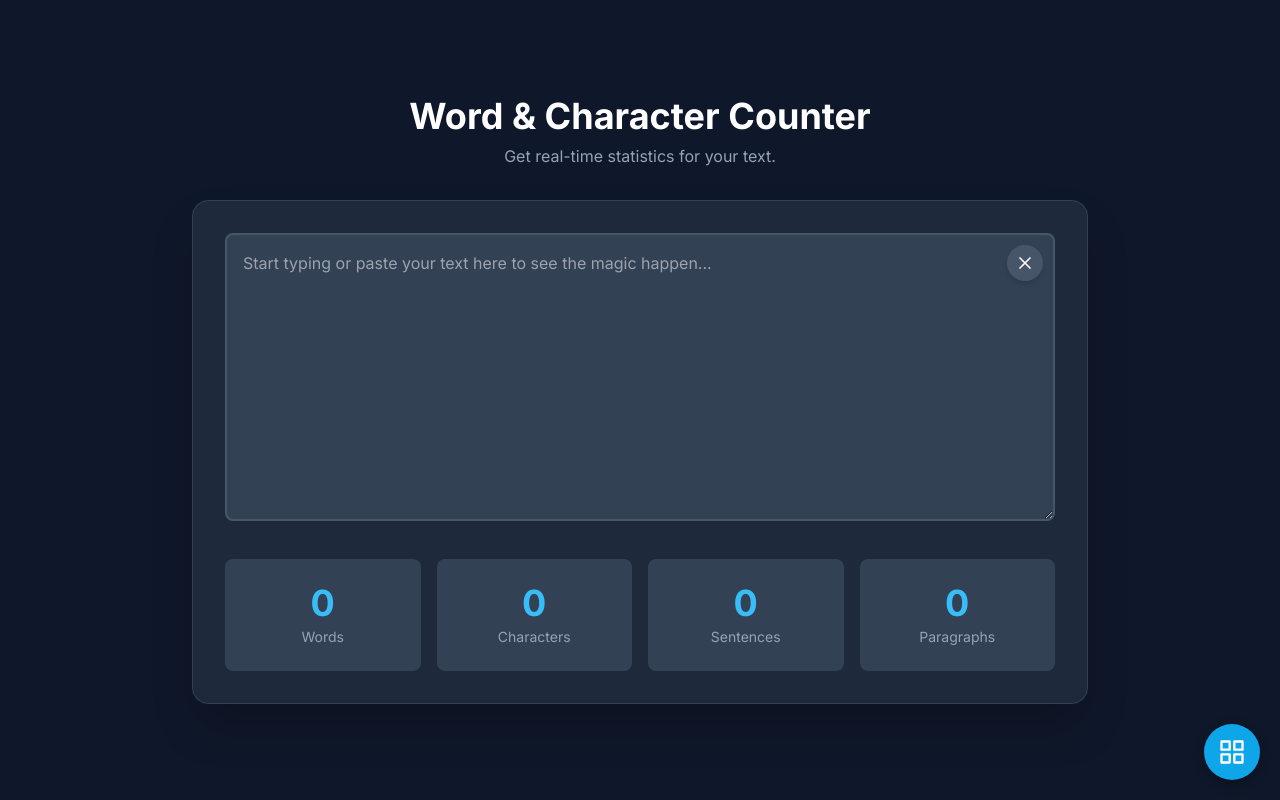
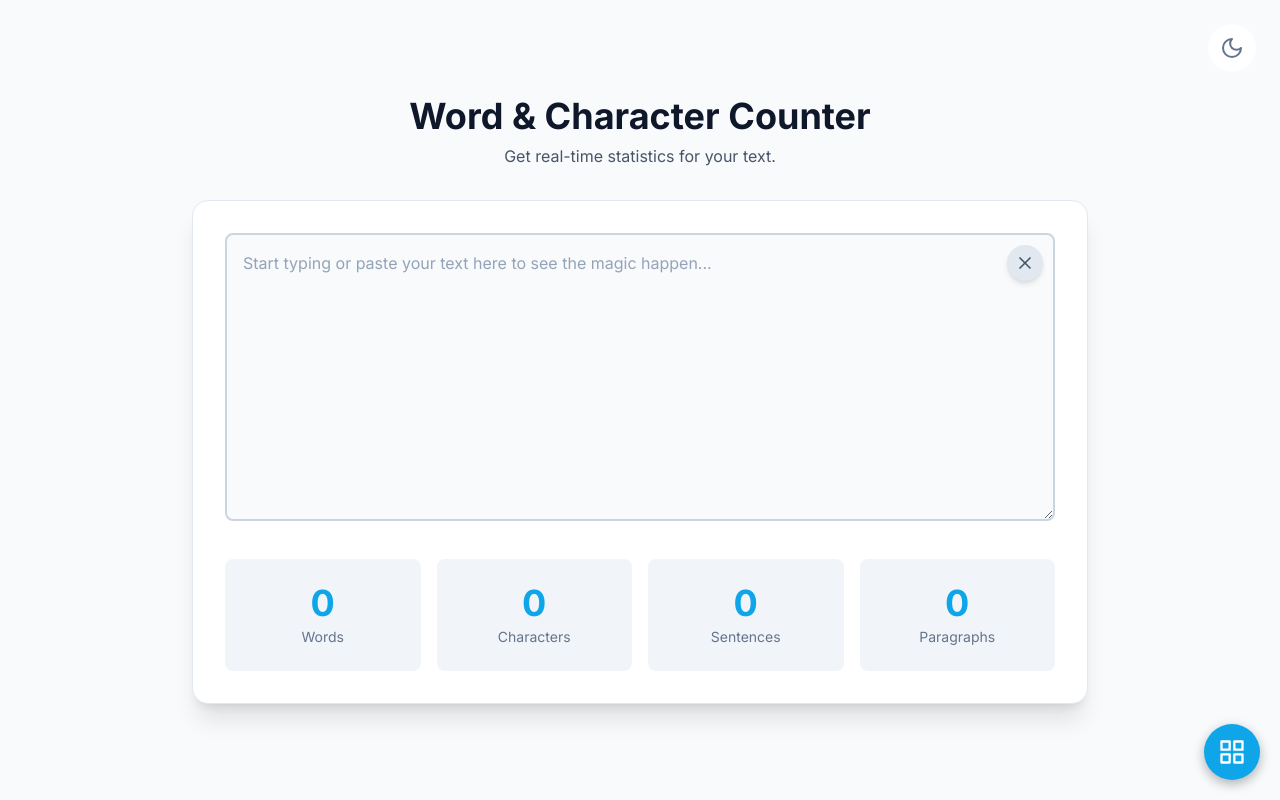
Before and after one commit to itxcrusher/word-character-counter, a plain HTML site: page index.html in a window 1280 px wide. Drawn offline with nearby package versions, Linux system fonts and the light colour scheme.

Commit message:
Enhance dark mode support and UI updates
Updated theme toggle functionality and styles for better dark mode support. Improved accessibility and visual consistency across the application.

```diff
--- a/index.html
+++ b/index.html
@@ -5,6 +5,11 @@
     <meta name="viewport" content="width=device-width, initial-scale=1.0">
     <title>Word & Character Counter</title>
     <script src="https://cdn.tailwindcss.com"></script>
+    <script>
+        tailwind.config = {
+            darkMode: 'class',
+        }
+    </script>
     <link rel="preconnect" href="https://fonts.googleapis.com">
     <link rel="preconnect" href="https://fonts.gstatic.com" crossorigin>
     <link href="https://fonts.googleapis.com/css2?family=Inter:wght@400;500;600;700&display=swap" rel="stylesheet">
@@ -12,52 +17,88 @@
         body {
             font-family: 'Inter', sans-serif;
         }
-        textarea::placeholder {
-            color: #64748b; /* slate-500 */
-        }
         .stat-card {
             transition: transform 0.2s ease-in-out, box-shadow 0.2s ease-in-out;
         }
         .stat-card:hover {
             transform: translateY(-4px);
-            box-shadow: 0 10px 15px -3px rgba(0, 0, 0, 0.1), 0 4px 6px -2px rgba(0, 0, 0, 0.05);
+            box-shadow: 0 10px 15px -3px rgba(0, 0, 0, 0.07), 0 4px 6px -2px rgba(0, 0, 0, 0.04);
+        }
+        .dark .stat-card:hover {
+             box-shadow: 0 10px 15px -3px rgba(0, 0, 0, 0.1), 0 4px 6px -2px rgba(0, 0, 0, 0.05);
+        }
+        #hub-bubble {
+            position: fixed;
+            bottom: 20px;
+            right: 20px;
+            z-index: 1000;
+            width: 56px;
+            height: 56px;
+            background-color: #0ea5e9; /* sky-500 */
+            border-radius: 50%;
+            display: flex;
+            align-items: center;
+            justify-content: center;
+            box-shadow: 0 4px 12px rgba(0, 0, 0, 0.3);
+            transition: transform 0.2s ease-in-out, background-color 0.2s ease-in-out;
+        }
+        #hub-bubble:hover {
+            transform: scale(1.1);
+            background-color: #0284c7; /* sky-600 */
         }
     </style>
+    <script>
+        // On page load or when changing themes, best to add inline in `head` to avoid FOUC
+        if (localStorage.theme === 'dark' || (!('theme' in localStorage) && window.matchMedia('(prefers-color-scheme: dark)').matches)) {
+          document.documentElement.classList.add('dark')
+        } else {
+          document.documentElement.classList.remove('dark')
+        }
+    </script>
 </head>
-<body class="bg-slate-900 text-slate-200 flex items-center justify-center min-h-full p-4 antialiased">
+<body class="bg-slate-50 dark:bg-slate-900 text-slate-800 dark:text-slate-200 flex items-center justify-center min-h-full p-4 antialiased transition-colors duration-300">
+
+    <!-- Theme Toggle Button -->
+    <div class="absolute top-4 right-4 sm:top-6 sm:right-6">
+        <button id="theme-toggle" type="button" title="Toggle light/dark mode" class="bg-white dark:bg-slate-800 p-3 rounded-full text-slate-500 dark:text-slate-400 hover:text-sky-500 dark:hover:text-sky-400 hover:bg-slate-100 dark:hover:bg-slate-700 transition-colors duration-200">
+            <svg id="theme-toggle-sun-icon" xmlns="http://www.w3.org/2000/svg" width="24" height="24" viewBox="0 0 24 24" fill="none" stroke="currentColor" stroke-width="2" stroke-linecap="round" stroke-linejoin="round" class="lucide lucide-sun hidden"><circle cx="12" cy="12" r="4"/><path d="M12 2v2"/><path d="M12 20v2"/><path d="m4.93 4.93 1.41 1.41"/><path d="m17.66 17.66 1.41 1.41"/><path d="M2 12h2"/><path d="M20 12h2"/><path d="m6.34 17.66-1.41 1.41"/><path d="m19.07 4.93-1.41 1.41"/></svg>
+            <svg id="theme-toggle-moon-icon" xmlns="http://www.w3.org/2000/svg" width="24" height="24" viewBox="0 0 24 24" fill="none" stroke="currentColor" stroke-width="2" stroke-linecap="round" stroke-linejoin="round" class="lucide lucide-moon hidden"><path d="M12 3a6 6 0 0 0 9 9 9 9 0 1 1-9-9Z"/></svg>
+        </button>
+    </div>
+
     <div class="w-full max-w-4xl mx-auto">
         <header class="text-center mb-8">
-            <h1 class="text-4xl font-bold text-white">Word & Character Counter</h1>
-            <p class="text-slate-400 mt-2">Get real-time statistics for your text.</p>
+            <h1 class="text-4xl font-bold text-slate-900 dark:text-white">Word & Character Counter</h1>
+            <p class="text-slate-600 dark:text-slate-400 mt-2">Get real-time statistics for your text.</p>
         </header>
 
-        <main class="bg-slate-800 p-8 rounded-2xl shadow-2xl space-y-8 border border-slate-700">
+        <main class="bg-white dark:bg-slate-800 p-8 rounded-2xl shadow-xl dark:shadow-2xl space-y-8 border border-slate-200 dark:border-slate-700">
 
             <!-- Text Area -->
             <div class="relative">
-                <textarea id="text-input" class="w-full h-72 bg-slate-700 text-white rounded-lg p-4 border-2 border-slate-600 focus:outline-none focus:ring-2 focus:ring-sky-500 focus:border-sky-500 transition-colors resize-y" placeholder="Start typing or paste your text here to see the magic happen..."></textarea>
-                <button id="btn-clear" title="Clear Text" class="absolute top-3 right-3 bg-slate-600 hover:bg-red-500 text-white font-bold p-2 rounded-full shadow-md transition-all duration-200 ease-in-out transform hover:scale-110">
+                <textarea id="text-input" class="w-full h-72 bg-slate-50 dark:bg-slate-700 text-slate-900 dark:text-white placeholder-slate-400 dark:placeholder-slate-500 rounded-lg p-4 border-2 border-slate-300 dark:border-slate-600 focus:outline-none focus:ring-2 focus:ring-sky-500 focus:border-sky-500 transition-colors resize-y" placeholder="Start typing or paste your text here to see the magic happen..."></textarea>
+                <button id="btn-clear" title="Clear Text" class="absolute top-3 right-3 bg-slate-200 dark:bg-slate-600 hover:bg-red-500 text-slate-600 dark:text-white font-bold p-2 rounded-full shadow-md transition-all duration-200 ease-in-out transform hover:scale-110">
                      <svg xmlns="http://www.w3.org/2000/svg" width="20" height="20" viewBox="0 0 24 24" fill="none" stroke="currentColor" stroke-width="2" stroke-linecap="round" stroke-linejoin="round"><line x1="18" y1="6" x2="6" y2="18"></line><line x1="6" y1="6" x2="18" y2="18"></line></svg>
                 </button>
             </div>
 
             <!-- Stats Display -->
             <div class="grid grid-cols-2 md:grid-cols-4 gap-4 text-center">
-                <div class="stat-card bg-slate-700 p-6 rounded-lg">
-                    <div id="word-count" class="text-4xl font-bold text-sky-400">0</div>
-                    <div class="text-sm text-slate-400 mt-1">Words</div>
+                <div class="stat-card bg-slate-100 dark:bg-slate-700 p-6 rounded-lg">
+                    <div id="word-count" class="text-4xl font-bold text-sky-500 dark:text-sky-400">0</div>
+                    <div class="text-sm text-slate-500 dark:text-slate-400 mt-1">Words</div>
                 </div>
-                <div class="stat-card bg-slate-700 p-6 rounded-lg">
-                    <div id="char-count" class="text-4xl font-bold text-sky-400">0</div>
-                    <div class="text-sm text-slate-400 mt-1">Characters</div>
+                <div class="stat-card bg-slate-100 dark:bg-slate-700 p-6 rounded-lg">
+                    <div id="char-count" class="text-4xl font-bold text-sky-500 dark:text-sky-400">0</div>
+                    <div class="text-sm text-slate-500 dark:text-slate-400 mt-1">Characters</div>
                 </div>
-                <div class="stat-card bg-slate-700 p-6 rounded-lg">
-                    <div id="sentence-count" class="text-4xl font-bold text-sky-400">0</div>
-                    <div class="text-sm text-slate-400 mt-1">Sentences</div>
+                <div class="stat-card bg-slate-100 dark:bg-slate-700 p-6 rounded-lg">
+                    <div id="sentence-count" class="text-4xl font-bold text-sky-500 dark:text-sky-400">0</div>
+                    <div class="text-sm text-slate-500 dark:text-slate-400 mt-1">Sentences</div>
                 </div>
-                 <div class="stat-card bg-slate-700 p-6 rounded-lg">
-                    <div id="paragraph-count" class="text-4xl font-bold text-sky-400">0</div>
-                    <div class="text-sm text-slate-400 mt-1">Paragraphs</div>
+                 <div class="stat-card bg-slate-100 dark:bg-slate-700 p-6 rounded-lg">
+                    <div id="paragraph-count" class="text-4xl font-bold text-sky-500 dark:text-sky-400">0</div>
+                    <div class="text-sm text-slate-500 dark:text-slate-400 mt-1">Paragraphs</div>
                 </div>
             </div>
 
@@ -80,58 +121,55 @@
         function updateStats() {
             const text = textInput.value;
 
-            // 1. Character Count
             const charCount = text.length;
             charCountEl.textContent = charCount;
 
-            // 2. Word Count
-            const words = text.trim().split(/\s+/).filter(word => word.length > 0);
+            const words = text.trim() ? text.trim().split(/\s+/) : [];
             wordCountEl.textContent = words.length;
 
-            // 3. Sentence Count
-            // A simple approach: count '.', '!', '?' not preceded by another.
-            // This is a basic heuristic and might not be perfect for all edge cases.
             const sentences = text.match(/[^\.!\?]+[\.!\?]+/g);
             sentenceCountEl.textContent = sentences ? sentences.length : 0;
 
-            // 4. Paragraph Count
-            // Count blocks of text separated by one or more newlines.
             const paragraphs = text.split(/\n+/).filter(p => p.trim().length > 0);
             paragraphCountEl.textContent = paragraphs.length;
         }
 
         function clearInput() {
             textInput.value = '';
-            // Manually trigger the input event to reset stats
             updateStats();
         }
 
-        // Initialize stats on load
         updateStats();
+
+        // Theme Toggle Logic
+        const themeToggleBtn = document.getElementById('theme-toggle');
+        const sunIcon = document.getElementById('theme-toggle-sun-icon');
+        const moonIcon = document.getElementById('theme-toggle-moon-icon');
+
+        const updateIcons = () => {
+            if (document.documentElement.classList.contains('dark')) {
+                sunIcon.classList.remove('hidden');
+                moonIcon.classList.add('hidden');
+            } else {
+                sunIcon.classList.add('hidden');
+                moonIcon.classList.remove('hidden');
+            }
+        };
+
+        themeToggleBtn.addEventListener('click', () => {
+            document.documentElement.classList.toggle('dark');
+            if (document.documentElement.classList.contains('dark')) {
+                localStorage.theme = 'dark';
+            } else {
+                localStorage.theme = 'light';
+            }
+            updateIcons();
+        });
+
+        updateIcons();
     </script>
+
     <!-- Floating Hub Button Snippet -->
-    <style>
-        #hub-bubble {
-            position: fixed;
-            bottom: 20px;
-            right: 20px;
-            z-index: 1000;
-            width: 56px;
-            height: 56px;
-            background-color: #0ea5e9; /* sky-500 */
-            border-radius: 50%;
-            display: flex;
-            align-items: center;
-            justify-content: center;
-            box-shadow: 0 4px 12px rgba(0, 0, 0, 0.3);
-            transition: transform 0.2s ease-in-out, background-color 0.2s ease-in-out;
-        }
-        #hub-bubble:hover {
-            transform: scale(1.1);
-            background-color: #0284c7; /* sky-600 */
-        }
-    </style>
-
     <a href="https://muhammadhassaanjaved.com/tools.html" id="hub-bubble" title="View All Tools" target="_blank" rel="noopener noreferrer">
         <svg xmlns="http://www.w3.org/2000/svg" width="28" height="28" viewBox="0 0 24 24" fill="none" stroke="white" stroke-width="2" stroke-linecap="round" stroke-linejoin="round">
             <rect x="3" y="3" width="7" height="7"></rect>
```
